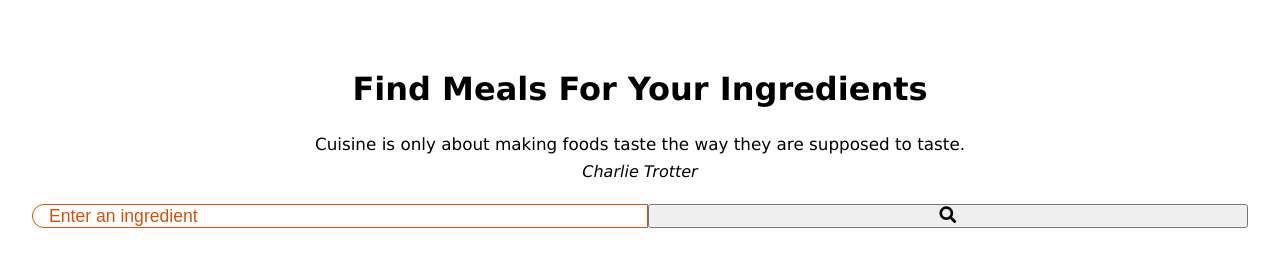
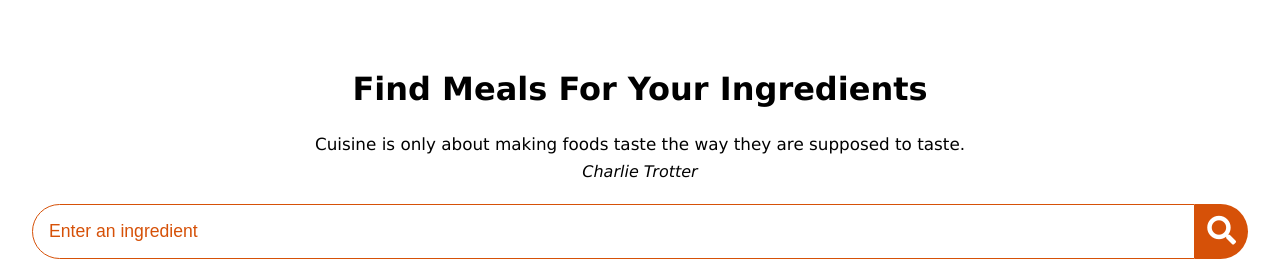
Before and after one commit to mike051985/Food-Recipe, a plain HTML site: page index.html in a window 1280 px wide. Shown: the top 270 px of the page. Drawn offline with Linux system fonts and the light colour scheme.

Commit message:
style.css

```diff
--- a/style.css
+++ b/style.css
@@ -71,3 +71,19 @@ body{
 .search-control::placeholder{
     color: var(--tenne-tawny);
 }
+
+.search-btn{
+    width: 55px;
+    height: 55px;
+    font-size: 1.8rem;
+    background: var(--tenne-tawny);
+    color: #ffffff;
+    border: none;
+    border-top-right-radius: 2rem;
+    border-bottom-right-radius: 2rem;
+    transition: all 0.4s linear;
+    -webkit-transition: all 0.4s linear;
+    -moz-transition: all 0.4s linear;
+    -ms-transition: all 0.4s linear;
+    -o-transition: all 0.4s linear;
+}
```
